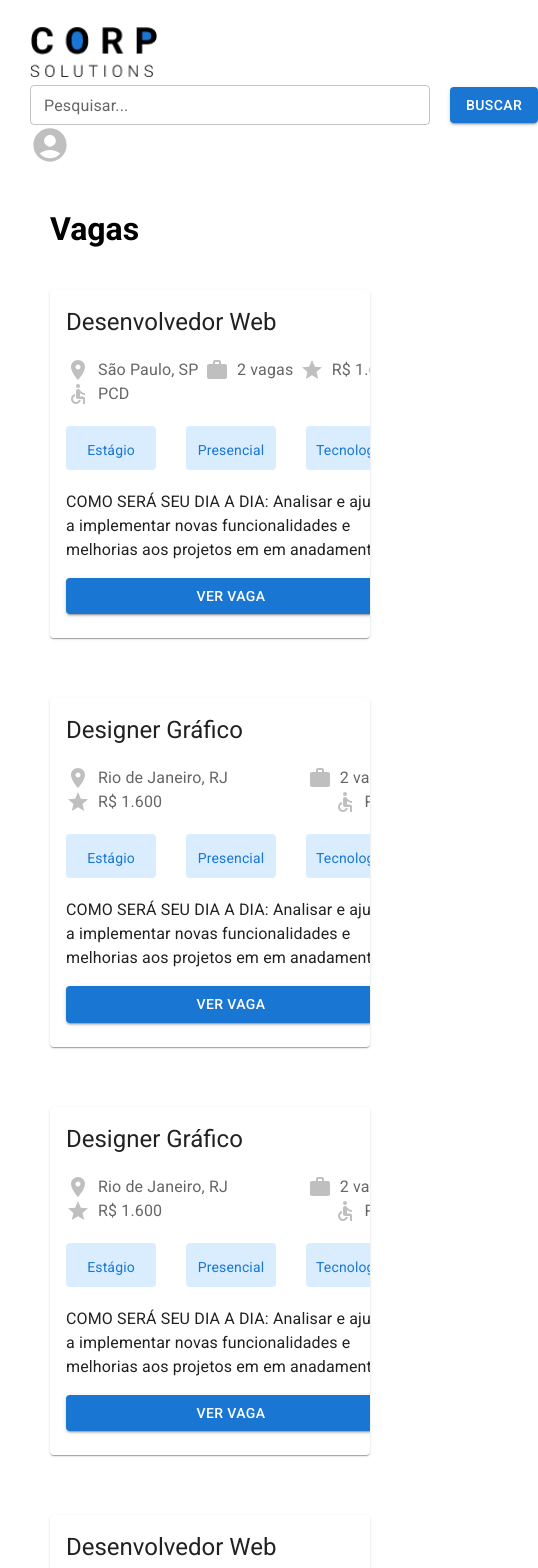
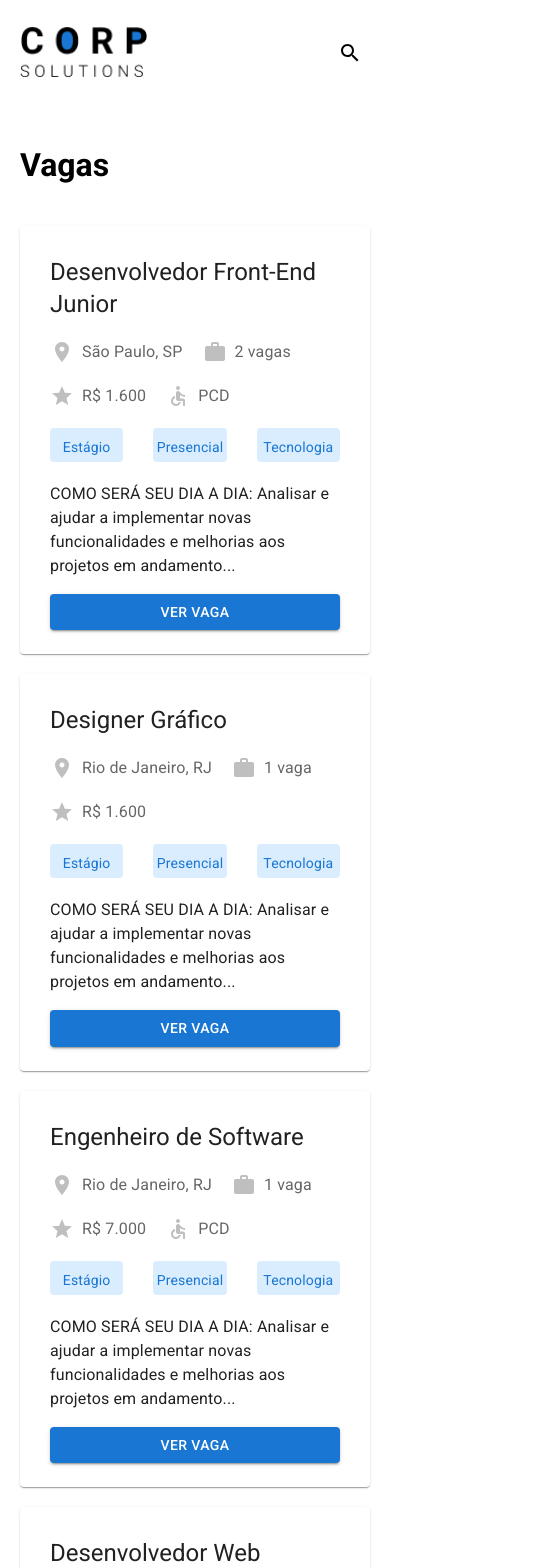
Before and after one commit to anjosdelacerda/corp-solutions, a React (Vite) app: page /jobs in a window 390 px wide. Shown: the top 1568 px of the page, 538 px wide, since content can reach past the window. Built offline with nearby package versions, Linux system fonts and the light colour scheme.

Commit message:
add responsividade

```diff
--- a/src/components/input/fieldText.tsx
+++ b/src/components/input/fieldText.tsx
@@ -1,4 +1,4 @@
-import { Box, TextField } from "@mui/material";
+import { TextField } from "@mui/material";
 
 interface IInput {
   label: string;
@@ -11,17 +11,14 @@ interface IInput {
 
 const FieldText = ({ label, ...props }: IInput) => {
   return (
-    <Box display="flex" alignItems="center" justifyContent="center">
     <TextField
       id="outlined-basic"
       placeholder="Buscar"
       label={label}
       variant="outlined"
       size="small"
-        sx={{ width: "100%" }}
       {...props}
     />
-    </Box>
   );
 };
 
--- a/src/components/jobCard/jobCard.tsx
+++ b/src/components/jobCard/jobCard.tsx
@@ -1,8 +1,8 @@
-import { Box, Button, Card, CardContent, Typography } from '@mui/material';
-import LocationOnIcon from '@mui/icons-material/LocationOn';
-import WorkIcon from '@mui/icons-material/Work';
-import StarIcon from '@mui/icons-material/Star';
-import AccessibleIcon from '@mui/icons-material/Accessible';
+import { Box, Button, Card, CardContent, Typography } from "@mui/material";
+import LocationOnIcon from "@mui/icons-material/LocationOn";
+import WorkIcon from "@mui/icons-material/Work";
+import StarIcon from "@mui/icons-material/Star";
+import AccessibleIcon from "@mui/icons-material/Accessible";
 
 interface JobCardProps {
   jobTitle: string;
@@ -12,50 +12,107 @@ interface JobCardProps {
   accessibily: string;
 }
 
-const JobCard: React.FC<JobCardProps> = ({ jobTitle, location, totalJobs, salary, accessibily }) => {
+const JobCard: React.FC<JobCardProps> = ({
+  jobTitle,
+  location,
+  totalJobs,
+  salary,
+  accessibily,
+}) => {
   return (
     <Card
       sx={{
+        width: "100%",
+        maxWidth: "580px",
+      }}
+    >
+      <CardContent
+        sx={{
           display: "flex",
-                flexDirection: "row",
-                width: "100%",
-                maxWidth: "600px",
-            }}>
-            <CardContent>
-                <Typography variant="h5" component="div">
-                    {jobTitle}
-                </Typography>
-                <Box sx={{
+          flexDirection: "column",
+          padding: "30px",
+        }}
+      >
+        <Typography variant="h5">{jobTitle}</Typography>
+        <Box
+          sx={{
             marginTop: "20px",
-                    display: 'flex',
-                    alignItems: 'center',
-                    justifyContent:"space-between",
-                    flexWrap: "wrap"
-                }}>
-                    <Typography sx={{ display: 'flex', alignItems: 'center', color: 'text.secondary'}} >
-                        <LocationOnIcon sx={{ mr: 1, color: "#00000040;"}} />
+            display: "flex",
+            alignItems: "center",
+            flexWrap: "wrap",
+            gap: "20px",
+          }}
+        >
+          <Typography
+            sx={{
+              display: "flex",
+              alignItems: "center",
+              color: "text.secondary",
+            }}
+          >
+            <LocationOnIcon sx={{ mr: 1, color: "#00000040;" }} />
             {location}
           </Typography>
-                    <Typography sx={{ display: 'flex', alignItems: 'center', color: 'text.secondary'}}>
-                        <WorkIcon sx={{ mr: 1, color: "#00000040;"}} />
+          <Typography
+            sx={{
+              display: "flex",
+              alignItems: "center",
+              color: "text.secondary",
+            }}
+          >
+            <WorkIcon sx={{ mr: 1, color: "#00000040;" }} />
             {totalJobs}
           </Typography>
-                    <Typography sx={{ display: 'flex', alignItems: 'center', color: 'text.secondary'}}>
-                        < StarIcon sx={{ mr: 1, color: "#00000040;"}}/>
+          <Typography
+            sx={{
+              display: "flex",
+              alignItems: "center",
+              color: "text.secondary",
+            }}
+          >
+            <StarIcon sx={{ mr: 1, color: "#00000040;" }} />
             {salary}
           </Typography>
-                    <Typography sx={{ display: 'flex', alignItems: 'center', color: 'text.secondary'}}>
-                        <AccessibleIcon  sx={{ mr: 1, color: "#00000040;"}}/>
+          {accessibily.length > 0 ? (
+            <Typography
+              sx={{
+                display: "flex",
+                alignItems: "center",
+                color: "text.secondary",
+              }}
+            >
+              <AccessibleIcon sx={{ mr: 1, color: "#00000040;" }} />
               {accessibily}
             </Typography>
+          ) : (
+            <></>
+          )}
         </Box>
-                <Box sx={{
+        <Box
+          sx={{
             marginTop: "10px",
             display: "flex",
             gap: "30px",
-                    font: "Roboto"
-                }}>
-                    <Box sx={{
+          }}
+        >
+          <Box
+            sx={{
+              backgroundColor: "#DAEDFF",
+              color: "#1976D2",
+              width: "90px",
+              display: "flex",
+              alignItems: "center",
+              justifyContent: "center",
+              borderRadius: "4px",
+              marginTop: "10px",
+            }}
+          >
+            <Typography sx={{ mt: 0.5 }} variant="body2">
+              Estágio
+            </Typography>
+          </Box>
+          <Box
+            sx={{
               font: "Roboto",
               backgroundColor: "#DAEDFF",
               color: "#1976D2",
@@ -64,19 +121,15 @@ const JobCard: React.FC<JobCardProps> = ({ jobTitle, location, totalJobs, salary
               alignItems: "center",
               justifyContent: "center",
               borderRadius: "4px",
-                        marginTop: "10px"
-                    }}>
-                        <Box sx={{
-                            display: "flex",
-                            padding: "1px",
-                            justifyContent:"space-between"
-                        }}>
-                            <Typography  sx={{ mt: 0.5 }} variant="body2" >
-                                Estágio
+              marginTop: "10px",
+            }}
+          >
+            <Typography sx={{ mt: 0.5 }} variant="body2">
+              Presencial
             </Typography>
           </Box>
-                    </Box>
-                    <Box sx={{
+          <Box
+            sx={{
               font: "Roboto",
               backgroundColor: "#DAEDFF",
               color: "#1976D2",
@@ -85,47 +138,23 @@ const JobCard: React.FC<JobCardProps> = ({ jobTitle, location, totalJobs, salary
               alignItems: "center",
               justifyContent: "center",
               borderRadius: "4px",
-                        marginTop: "10px"
-                    }}>
-                        <Box sx={{
-                            display: "flex",
-                            padding: "10px",
-                            justifyContent:"space-between"
-                        }}>
-                            <Typography  sx={{ mt: 0.5 }} variant="body2" >
-                                Presencial
-                            </Typography>
-                        </Box>
-                    </Box>
-                    <Box sx={{
-                        font: "Roboto",
-                        backgroundColor: "#DAEDFF",
-                        color: "#1976D2",
-                        width: "90px",
-                        display: "flex",
-                        alignItems: "center",
-                        justifyContent: "center",
-                        borderRadius: "4px",
-                        marginTop: "10px"
-                    }}>
-                        <Box sx={{
-                            display: "flex",
-                            padding: "10px",
-                            justifyContent:"space-between"
-                        }}>
-                            <Typography  sx={{ mt: 0.5 }} variant="body2" >
+              marginTop: "10px",
+              padding: "5px",
+            }}
+          >
+            <Typography sx={{ mt: 0.5 }} variant="body2">
               Tecnologia
             </Typography>
           </Box>
         </Box>
-                </Box>
-                <Box sx={{
+        <Box
+          sx={{
             marginTop: "20px",
-                }}>
+          }}
+        >
           <Typography>
-                        COMO SERÁ SEU DIA A DIA: Analisar e
-                        ajudar a implementar novas funcionalidades
-                        e melhorias aos projetos em em anadamento...
+            COMO SERÁ SEU DIA A DIA: Analisar e ajudar a implementar novas
+            funcionalidades e melhorias aos projetos em andamento...
           </Typography>
         </Box>
         <Box sx={{ marginTop: 2 }}>
--- a/src/layout/footer/footer.tsx
+++ b/src/layout/footer/footer.tsx
@@ -21,7 +21,6 @@ const Footer = () => {
         display={"flex"}
         flexWrap={"wrap"}
         alignItems={"center"}
-        justifyContent={"space-between"}
         gap={"20px"}
         width={"1280px"}
         className="footer"
--- a/src/pages/home/home.css
+++ b/src/pages/home/home.css
@@ -1,4 +1,5 @@
-.stats-bar {
+.stats-bar,
+.footer {
   justify-content: space-between;
 }
 
--- a/src/pages/jobs/Jobs.tsx
+++ b/src/pages/jobs/Jobs.tsx
@@ -1,118 +1,158 @@
-import { Box, Button } from '@mui/material';
+import {
+  Box,
+  Button,
+  Drawer,
+  IconButton,
+  useMediaQuery,
+  useTheme,
+} from "@mui/material";
 import { Link } from "react-router-dom";
-import logoCorpSolutions from '../../assets/logos/corp-solutions.png';
-import FieldText from '../../components/input/fieldText';
-import JobCard from '../../components/jobCard/jobCard';
-import AccountCircleIcon from '@mui/icons-material/AccountCircle';
-import Footer from '../../layout/footer/footer';
+import logoCorpSolutions from "../../assets/logos/corp-solutions.png";
+import FieldText from "../../components/input/fieldText";
+import JobCard from "../../components/jobCard/jobCard";
+import AccountCircleIcon from "@mui/icons-material/AccountCircle";
+import Footer from "../../layout/footer/footer";
+import "./jobs.css";
+import { Search } from "@mui/icons-material";
+import { useState } from "react";
 
 const Jobs = () => {
   const handleSearch = () => {
-        console.log('Pesquisa realizada');
+    console.log("Pesquisa realizada");
+  };
+
+  const theme = useTheme();
+  const isMobile = useMediaQuery(theme.breakpoints.down("md"));
+  const [openDrawer, setOpenDrawer] = useState(false);
+
+  const toggleDrawer = () => {
+    setOpenDrawer(!openDrawer);
   };
 
   return (
+    <Box maxWidth={"1920px"}>
+      <Box
+        display={"flex"}
+        flexWrap={"wrap"}
+        justifyContent={"space-between"}
+        alignItems={"center"}
+        maxWidth={"1280px"}
+        margin={"auto"}
+        padding={"20px"}
+      >
+        <Link to="/">
+          <img
+            src={logoCorpSolutions}
+            alt="Logo da Corp Solutions"
+            height={61}
+          />
+        </Link>
+        {isMobile ? (
+          <IconButton color="inherit" aria-label="menu" onClick={toggleDrawer}>
+            <Search />
+          </IconButton>
+        ) : (
           <>
-        <Box sx={{
-            margin: "20px",
-            maxWidth: "1920px",
-        }}>
-            <Box
-                display="flex"
-                flexWrap="wrap"
-                alignItems="center"
-                justifyContent="space-between"
-                margin="20px"
-                marginLeft="10px"
-            >
-                <Box>
-                    <Link to="/">
-                        <img src={logoCorpSolutions} alt="Logo da Corp Solutions" height={61} />
-                    </Link>
-                </Box>
-                <Box display="flex" alignItems="center">
-                    <FieldText label="Pesquisar..." style={{ width: '400px' }}/>
-                    <Button
-                        variant="contained"
-                        color="primary"
-                        onClick={handleSearch}
-                        style={{ marginLeft: 20 }}
-                    >
+            <Box display="flex" alignItems="center" gap={"20px"}>
+              <FieldText label="Pesquisar..." style={{ width: "400px" }} />
+              <Button variant="contained" onClick={handleSearch}>
                 Buscar
               </Button>
             </Box>
-                <Box>
-                    <Link to='/login' >
-                        <AccountCircleIcon sx={{ mr: 1, fontSize: "40px", color: "#00000040"}} />
+            <Link to="/login">
+              <AccountCircleIcon
+                sx={{ mr: 1, fontSize: "40px", color: "#00000040" }}
+              />
+            </Link>
+          </>
+        )}
+
+        <Drawer anchor="top" open={openDrawer} onClose={toggleDrawer}>
+          <Box
+            display={"flex"}
+            flexDirection={"column"}
+            alignItems={"center"}
+            margin={"20px"}
+            gap={"20px"}
+          >
+            <Box display={"flex"} alignItems={"center"} gap={"40px"}>
+              <Link to="/">
+                <img
+                  src={logoCorpSolutions}
+                  alt="Logo da Corp Solutions"
+                  height={61}
+                />
+              </Link>
+              <Link to="/login">
+                <AccountCircleIcon
+                  sx={{ mr: 1, fontSize: "40px", color: "#00000040" }}
+                />
               </Link>
             </Box>
+            <Box display={"flex"} gap={"20px"}>
+              <FieldText label="Pesquisar..." className="pesquisarVagas" />
+              <Button variant="contained" onClick={handleSearch}>
+                Buscar
+              </Button>
+            </Box>
+          </Box>
+        </Drawer>
       </Box>
       <Box
-                display="flex"
-                alignItems="center"
-                justifyContent="space-between"
-                margin="20px"
-                marginLeft="30px"
+        display={"flex"}
+        flexDirection={"column"}
+        margin={"auto"}
+        padding={"20px"}
+        maxWidth={"1280px"}
       >
         <h1>Vagas</h1>
-            </Box>
-            <Box
-                sx={{
-                    display: "flex",
-                    flexWrap: "wrap",
-                    justifyContent: "space-between",
-                    //width: "100%",//
-                    marginLeft:"30px",
-                    gap: "60px"
-                }}
-            >
+        <Box className="container-jobs">
           <JobCard
-                    jobTitle="Desenvolvedor Web"
+            jobTitle="Desenvolvedor Front-End Junior"
             location="São Paulo, SP"
-                    totalJobs= "2 vagas"
+            totalJobs="2 vagas"
             salary="R$ 1.600"
-                    accessibily= "PCD"
+            accessibily="PCD"
           />
           <JobCard
             jobTitle="Designer Gráfico"
             location="Rio de Janeiro, RJ"
-                    totalJobs= "2 vagas"
+            totalJobs="1 vaga"
             salary="R$ 1.600"
-                    accessibily= "PCD"
+            accessibily=""
           />
           <JobCard
-                    jobTitle="Designer Gráfico"
+            jobTitle="Engenheiro de Software"
             location="Rio de Janeiro, RJ"
-                    totalJobs= "2 vagas"
-                    salary="R$ 1.600"
-                    accessibily= "PCD"
+            totalJobs="1 vaga"
+            salary="R$ 7.000"
+            accessibily="PCD"
           />
           <JobCard
             jobTitle="Desenvolvedor Web"
             location="São Paulo, SP"
-                    totalJobs= "2 vagas"
-                    salary="R$ 1.600"
-                    accessibily= "PCD"
+            totalJobs="2 vagas"
+            salary="R$ 2.400"
+            accessibily="PCD"
           />
           <JobCard
-                    jobTitle="Designer Gráfico"
-                    location="Rio de Janeiro, RJ"
-                    totalJobs= "2 vagas"
-                    salary="R$ 1.600"
-                    accessibily= "PCD"
+            jobTitle="Desenvolvedor Back-End Pleno"
+            location="São Paulo, SP"
+            totalJobs="1 vaga"
+            salary="R$ 2.600"
+            accessibily=""
           />
           <JobCard
-                    jobTitle="Desenvolvedor Web"
-                    location="São Paulo, SP"
-                    totalJobs= "2 vagas"
-                    salary="R$ 1.600"
-                    accessibily= "PCD"
+            jobTitle="Analista de Sistemas"
+            location="Rio de Janeiro, RJ"
+            totalJobs="3 vagas"
+            salary="R$ 2.200"
+            accessibily="PCD"
           />
-
         </Box>
       </Box>
       <Footer />
-        </>
+    </Box>
   );
 };
 
--- a/src/pages/jobs/jobs.css
+++ b/src/pages/jobs/jobs.css
@@ -0,0 +1,14 @@
+.container-jobs {
+  display: flex;
+  flex-wrap: wrap;
+  justify-content: space-between;
+  margin-top: 20px;
+  gap: 20px;
+}
+
+@media (max-width: 1238px) {
+  .container-jobs {
+    justify-content: center;
+    align-items: center;
+  }
+}
```
Lines whose indentation alone changed are shown as unchanged.
